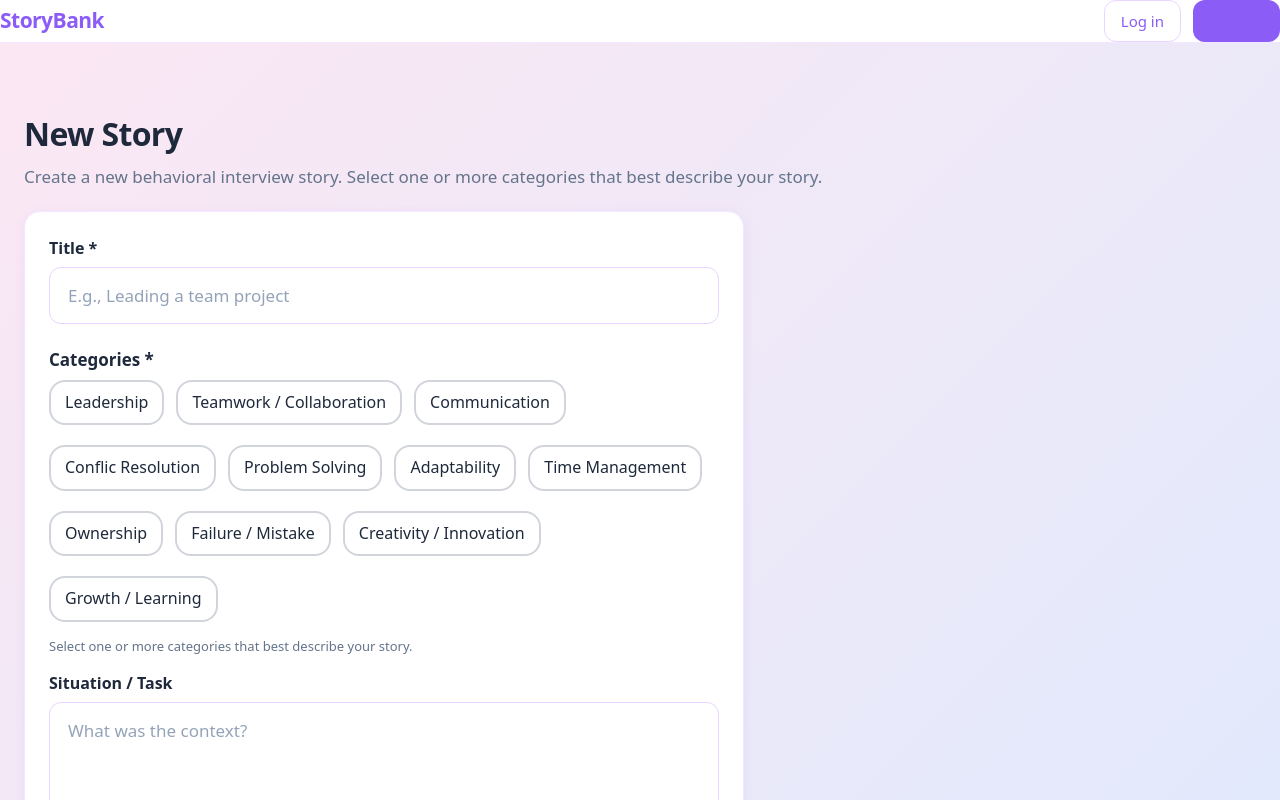
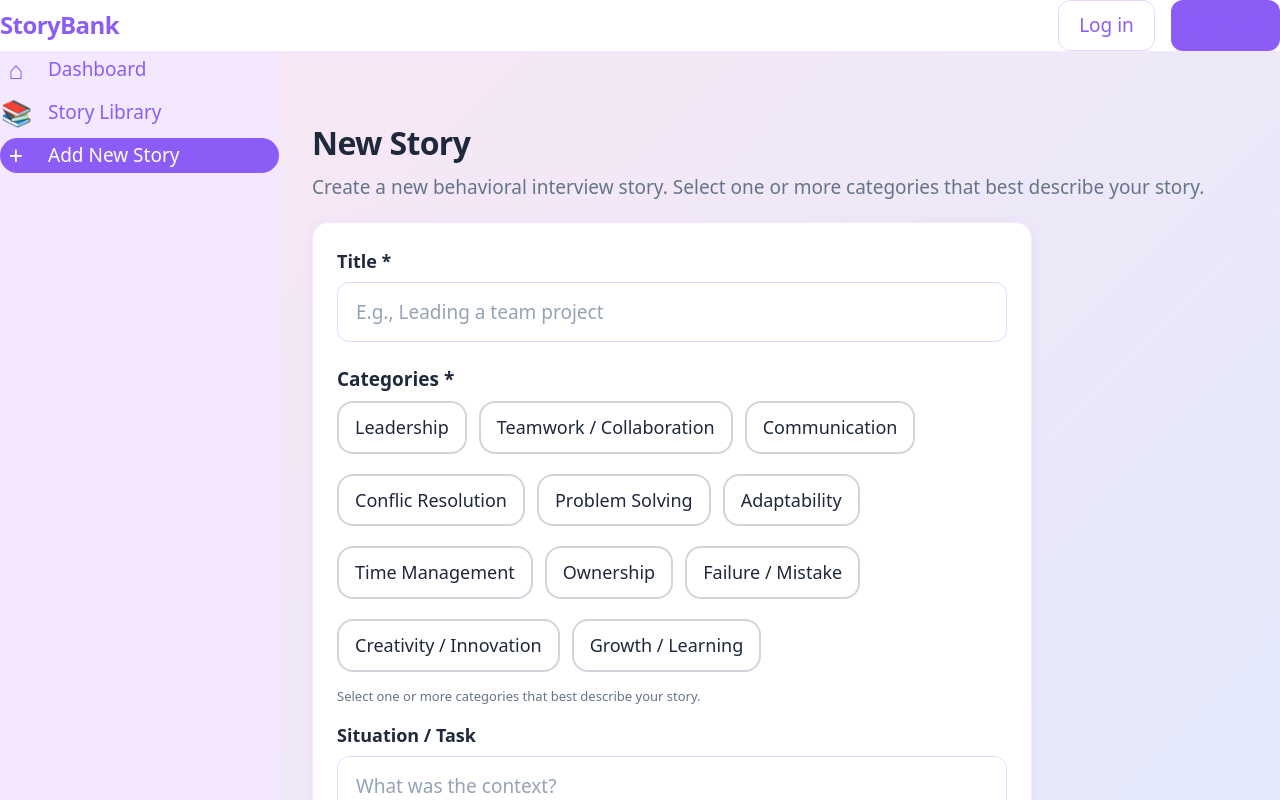
Before and after one commit to park-jenna/storybank, a Next.js app in the folder frontend/: page /stories/new in a window 1280 px wide. Shown: the top 800 px of the page. Built offline with nearby package versions, Linux system fonts and the light colour scheme; no server answers.

Commit message:
feat: add sidebar

```diff
--- a/frontend/src/app/globals.css
+++ b/frontend/src/app/globals.css
@@ -61,7 +61,7 @@ body {
   background: var(--background);
   color: var(--foreground);
   font-family: var(--font-sans), system-ui, -apple-system, Segoe UI, Roboto, Arial, sans-serif;
-  font-size: 17px;
+  font-size: 19px;
   line-height: 1.6;
   text-rendering: optimizeLegibility;
   -webkit-font-smoothing: antialiased;
@@ -71,13 +71,32 @@ body {
 }
 
 /* ========================================
-   Layout
+   Layout - 3-column (header + sidebar + main)
    ======================================== */
+
+.layout-wrapper {
+  display: flex;
+  flex-direction: column;
+  min-height: 100vh;
+}
+
+.layout-body {
+  display: flex;
+  flex: 1;
+  overflow: hidden;
+}
+
+.layout-main {
+  flex: 1;
+  overflow: auto;
+  min-width: 0;
+}
 
 .app-shell {
   max-width: 1400px;
   margin: 0 auto;
-  padding: 40px 24px 80px;
+  padding: 40px 32px 80px;
+  width: 100%;
 }
 
 /* ========================================
@@ -85,7 +104,7 @@ body {
    ======================================== */
 
 h1 {
-  font-size: 38px;
+  font-size: 44px;
   font-weight: 700;
   letter-spacing: -0.02em;
   line-height: 1.2;
@@ -93,7 +112,7 @@ h1 {
 }
 
 h2 {
-  font-size: 28px;
+  font-size: 32px;
   font-weight: 600;
   letter-spacing: -0.01em;
   line-height: 1.3;
@@ -101,7 +120,7 @@ h2 {
 }
 
 h3 {
-  font-size: 22px;
+  font-size: 26px;
   font-weight: 600;
   color: var(--foreground);
 }
@@ -241,7 +260,7 @@ h3 {
   background: var(--card);
   color: var(--foreground);
   font-weight: 500;
-  font-size: 16px;
+  font-size: 18px;
   cursor: pointer;
   user-select: none;
   transition: all var(--transition);
@@ -326,11 +345,11 @@ h3 {
   display: inline-flex;
   align-items: center;
   justify-content: center;
-  gap: 6px;
+  gap: 8px;
   border: 2px solid #d1d5db;
   border-radius: var(--radius-lg);
-  padding: 8px 14px;
-  font-size: 16px;
+  padding: 10px 16px;
+  font-size: 18px;
   font-weight: 500;
   cursor: pointer;
   user-select: none;
@@ -376,7 +395,7 @@ h3 {
   align-items: center;
   padding: 8px 16px;
   border-radius: var(--radius-md);
-  font-size: 15px;
+  font-size: 17px;
   font-weight: 600;
   white-space: nowrap;
   border: none;
@@ -465,7 +484,7 @@ select {
   color: var(--foreground);
   outline: none;
   transition: all var(--transition);
-  font-size: 17px;
+  font-size: 19px;
   font-family: inherit;
 }
 
@@ -483,7 +502,7 @@ textarea::placeholder {
 
 label {
   display: block;
-  font-size: 16px;
+  font-size: 18px;
   font-weight: 500;
   margin-bottom: 8px;
   color: var(--foreground);
@@ -518,9 +537,9 @@ a:hover {
 }
 
 .overview-title {
-  font-size: 18px;
+  font-size: 22px;
   font-weight: 700;
-  margin: 0 0 20px 0;
+  margin: 0 0 24px 0;
   color: var(--foreground);
 }
 
@@ -809,23 +828,23 @@ a:hover {
 
 /* Font size */
 .text-xs {
-  font-size: 14px;
+  font-size: 15px;
 }
 
 .text-sm {
-  font-size: 15px;
+  font-size: 17px;
 }
 
 .text-base {
-  font-size: 17px;
+  font-size: 19px;
 }
 
 .text-lg {
-  font-size: 19px;
+  font-size: 22px;
 }
 
 .text-xl {
-  font-size: 21px;
+  font-size: 25px;
 }
 
 /* Width */
@@ -844,15 +863,15 @@ a:hover {
 
 @media (max-width: 768px) {
   .app-shell {
-    padding: 24px 16px 60px;
+    padding: 28px 20px 64px;
   }
 
   h1 {
-    font-size: 32px;
+    font-size: 36px;
   }
 
   h2 {
-    font-size: 24px;
+    font-size: 28px;
   }
 
   .card {
--- a/frontend/src/app/layout.tsx
+++ b/frontend/src/app/layout.tsx
@@ -2,6 +2,7 @@ import type { Metadata } from "next";
 import { Geist, Geist_Mono } from "next/font/google";
 import "./globals.css";
 import Navbar from "@/components/Navbar";
+import Sidebar from "@/components/Sidebar";
 
 const geistSans = Geist({
   variable: "--font-geist-sans",
@@ -27,8 +28,15 @@ export default function RootLayout({
   return (
     <html lang="en" suppressHydrationWarning>
       <body className={`${geistSans.variable} ${geistMono.variable} antialiased`}>
-        <Navbar />
-        <div className="app-shell">{children}</div>
+        <div className="layout-wrapper">
+          <Navbar />
+          <div className="layout-body">
+            <Sidebar />
+            <main className="layout-main">
+              <div className="app-shell">{children}</div>
+            </main>
+          </div>
+        </div>
       </body>
     </html>
   );
--- a/frontend/src/components/Navbar.tsx
+++ b/frontend/src/components/Navbar.tsx
@@ -22,28 +22,29 @@ export default function Navbar() {
   }
 
   return (
-    <nav className="sticky top-0 z-50 bg-[var(--card)] border-b border-[var(--border-light)] px-6 py-4 flex items-center justify-between w-full max-w-full">
-      <Link
-        href="/"
-        className="text-xl font-extrabold text-[var(--foreground)] no-underline tracking-tight"
-      >
-        StoryBank
-      </Link>
+    <nav className="sticky top-0 z-50 bg-[var(--card)] border-b border-[var(--border-light)] w-full">
+      <div className="max-w-[1400px] mx-auto px-8 py-5 flex items-center justify-between">
+        <Link
+          href="/"
+          className="text-2xl font-extrabold text-[var(--foreground)] no-underline tracking-tight"
+        >
+          StoryBank
+        </Link>
 
-      <div className="flex items-center gap-3">
+        <div className="flex items-center gap-4">
         {mounted && hasToken && (
           <>
             <Link
               href="/dashboard"
-              className={getButtonClassName("default", "sm")}
-              style={getButtonStyle("default", "sm")}
+              className={getButtonClassName("default", "md")}
+              style={getButtonStyle("default", "md")}
             >
               Dashboard
             </Link>
             <button
               type="button"
-              className={getButtonClassName("default", "sm")}
-              style={getButtonStyle("default", "sm")}
+              className={getButtonClassName("default", "md")}
+              style={getButtonStyle("default", "md")}
               onClick={handleLogout}
             >
               Log out
@@ -54,20 +55,21 @@ export default function Navbar() {
           <>
             <Link
               href="/login"
-              className={getButtonClassName("default", "sm")}
-              style={getButtonStyle("default", "sm")}
+              className={getButtonClassName("default", "md")}
+              style={getButtonStyle("default", "md")}
             >
               Log in
             </Link>
             <Link
               href="/signup"
-              className={getButtonClassName("primary", "sm")}
-              style={getButtonStyle("primary", "sm")}
+              className={getButtonClassName("primary", "md")}
+              style={getButtonStyle("primary", "md")}
             >
               Sign up
             </Link>
           </>
         )}
+        </div>
       </div>
     </nav>
   );
--- /dev/null
+++ b/frontend/src/components/Sidebar.tsx
@@ -0,0 +1,46 @@
+"use client";
+
+import Link from "next/link";
+import { usePathname } from "next/navigation";
+
+const navItems = [
+  { href: "/dashboard", label: "Dashboard", icon: "⌂" },
+  { href: "/dashboard", label: "Story Library", icon: "📚" },
+  { href: "/stories/new", label: "Add New Story", icon: "+" },
+] as const;
+
+export default function Sidebar() {
+  const pathname = usePathname();
+
+  return (
+    <aside
+      className="w-[280px] min-w-[280px] flex-shrink-0 self-stretch border-r border-[var(--border-light)] bg-[var(--sidebar-bg)]"
+      aria-label="Main navigation"
+    >
+      <nav className="py-6 flex flex-col gap-2">
+        {navItems.map(({ href, label, icon }) => {
+          const isActive =
+            pathname === href ||
+            (href === "/dashboard" && pathname?.startsWith("/stories") && pathname !== "/stories/new");
+          return (
+            <Link
+              key={href + label}
+              href={href}
+              className={`flex items-center gap-4 px-6 py-4 mx-3 rounded-xl text-[19px] font-medium no-underline transition-colors ${
+                isActive
+                  ? "bg-[var(--primary)]"
+                  : "text-[var(--foreground)] hover:bg-[var(--border-light)]"
+              }`}
+              style={isActive ? { color: "white" } : undefined}
+            >
+              <span className="text-xl w-8 text-center" aria-hidden>
+                {icon}
+              </span>
+              {label}
+            </Link>
+          );
+        })}
+      </nav>
+    </aside>
+  );
+}
--- a/frontend/src/components/ui/Card.tsx
+++ b/frontend/src/components/ui/Card.tsx
@@ -12,9 +12,9 @@ const variantClasses: Record<CardProps["variant"] & string, string> = {
   default:
     "bg-[var(--card)] border border-[var(--border-light)] rounded-[var(--radius-lg)] p-6 shadow-[0_2px_12px_rgba(139,92,246,0.08)] hover:shadow-[0_8px_24px_rgba(139,92,246,0.12)] hover:-translate-y-0.5 transition-all duration-200",
   story:
-    "bg-[var(--card)] border-2 border-[var(--border-light)] rounded-[var(--radius-lg)] p-6 shadow-[0_2px_8px_rgba(0,0,0,0.06)] hover:-translate-y-1 hover:shadow-[0_8px_24px_rgba(0,0,0,0.12)] hover:border-gray-300 flex flex-col gap-4 h-[300px] overflow-hidden cursor-pointer transition-all duration-200",
+    "bg-[var(--card)] border-2 border-[var(--border-light)] rounded-[var(--radius-lg)] p-6 shadow-[0_2px_8px_rgba(0,0,0,0.06)] hover:-translate-y-1 hover:shadow-[0_8px_24px_rgba(0,0,0,0.12)] hover:border-gray-300 flex flex-col gap-5 h-[320px] overflow-hidden cursor-pointer transition-all duration-200",
   overview:
-    "mt-6 p-6 bg-[var(--card)] border border-[var(--border-light)] rounded-[var(--radius-xl)] shadow-[0_2px_12px_rgba(139,92,246,0.08)]",
+    "mt-8 p-8 bg-[var(--card)] border border-[var(--border-light)] rounded-[var(--radius-xl)] shadow-[0_2px_12px_rgba(139,92,246,0.08)]",
   error:
     "bg-[var(--card)] border border-red-300 rounded-[var(--radius-lg)] p-6",
 };
```
Also changed, not shown: frontend/src/app/dashboard/page.tsx (+28 -28 lines).
